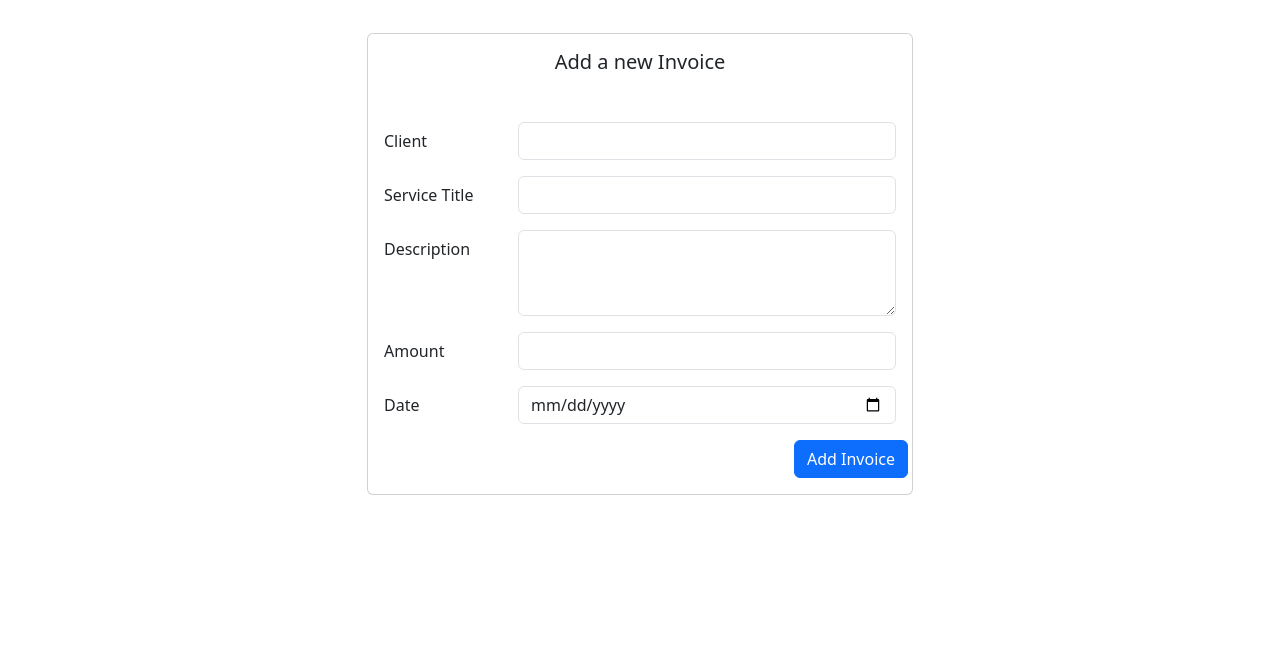
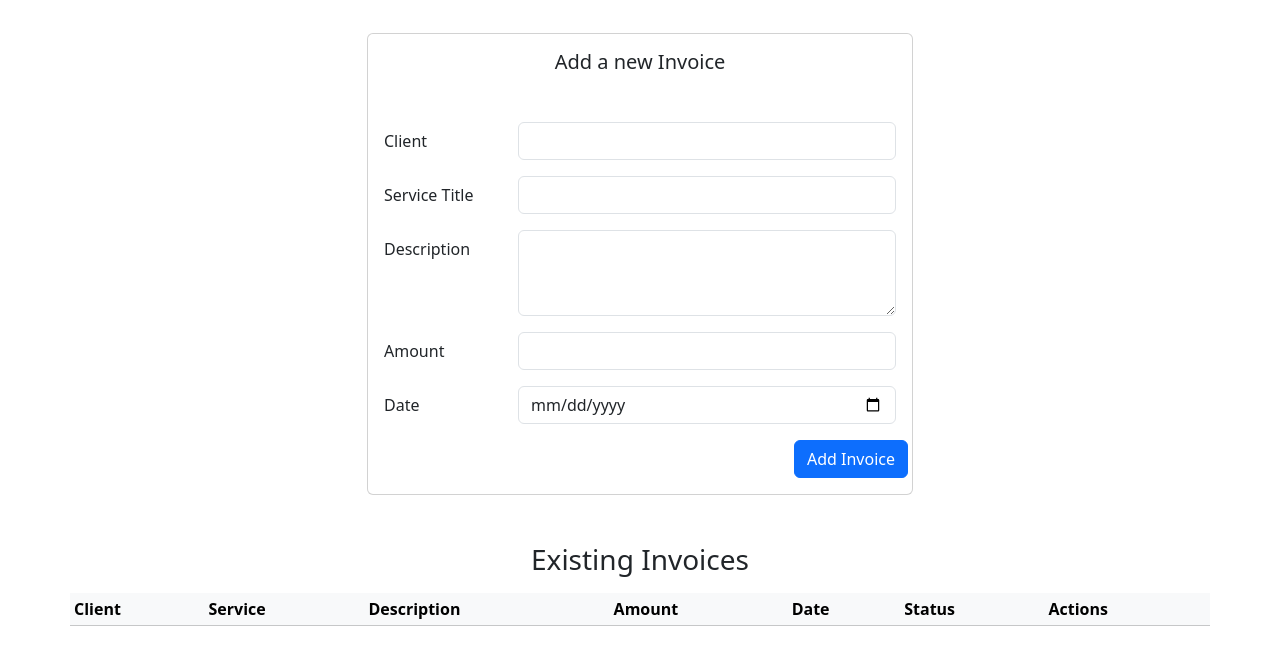
Before and after one commit to HanifaTavassoli/freelance-invoice-app, a website: page invoices.html in a window 1280 px wide. Shown: the part 63-728 px from the top of the page. Drawn offline with nearby package versions, Linux system fonts and the light colour scheme.

Commit message:
Add table to display existing invoices with action buttons

```diff
--- a/invoices.html
+++ b/invoices.html
@@ -144,6 +144,23 @@
             </div>
           </div>
         </div>
+        <div class="row mt-5 justify-content-center">
+          <h3 class="text-center mb-3">Existing Invoices</h3>
+          <table class="table table-hover table-sm" id="invoice-list">
+            <thead class="table-light">
+              <tr>
+                <th>Client</th>
+                <th>Service</th>
+                <th>Description</th>
+                <th>Amount</th>
+                <th>Date</th>
+                <th>Status</th>
+                <th>Actions</th>
+              </tr>
+            </thead>
+            <tbody></tbody>
+          </table>
+        </div>
       </div>
     </main>
     <script type="module" src="js/invoices.js"></script>
```
